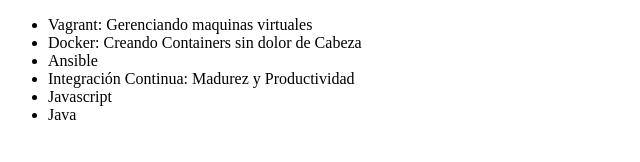
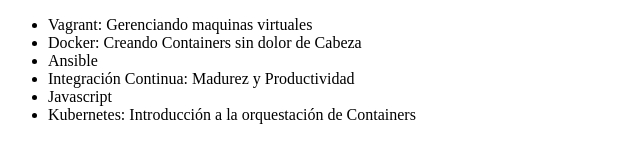
Before and after one commit to jhonywalter/alura-git, a plain HTML site: page index.html in a window 1280 px wide. Shown: the whole page, without its empty margins (0-640 px from the left). Drawn offline with Linux system fonts and the light colour scheme.

Commit message:
Modificando KUbernetes

```diff
--- a/index.html
+++ b/index.html
@@ -11,7 +11,7 @@
          <li> Ansible </li>
          <li> Integración Continua: Madurez y Productividad</li>
          <li> Javascript </li>
-         <li> Java </li>
+         <li> Kubernetes: Introducción a la orquestación de Containers </li>
      </ul>
 </body>
 </html>
```
